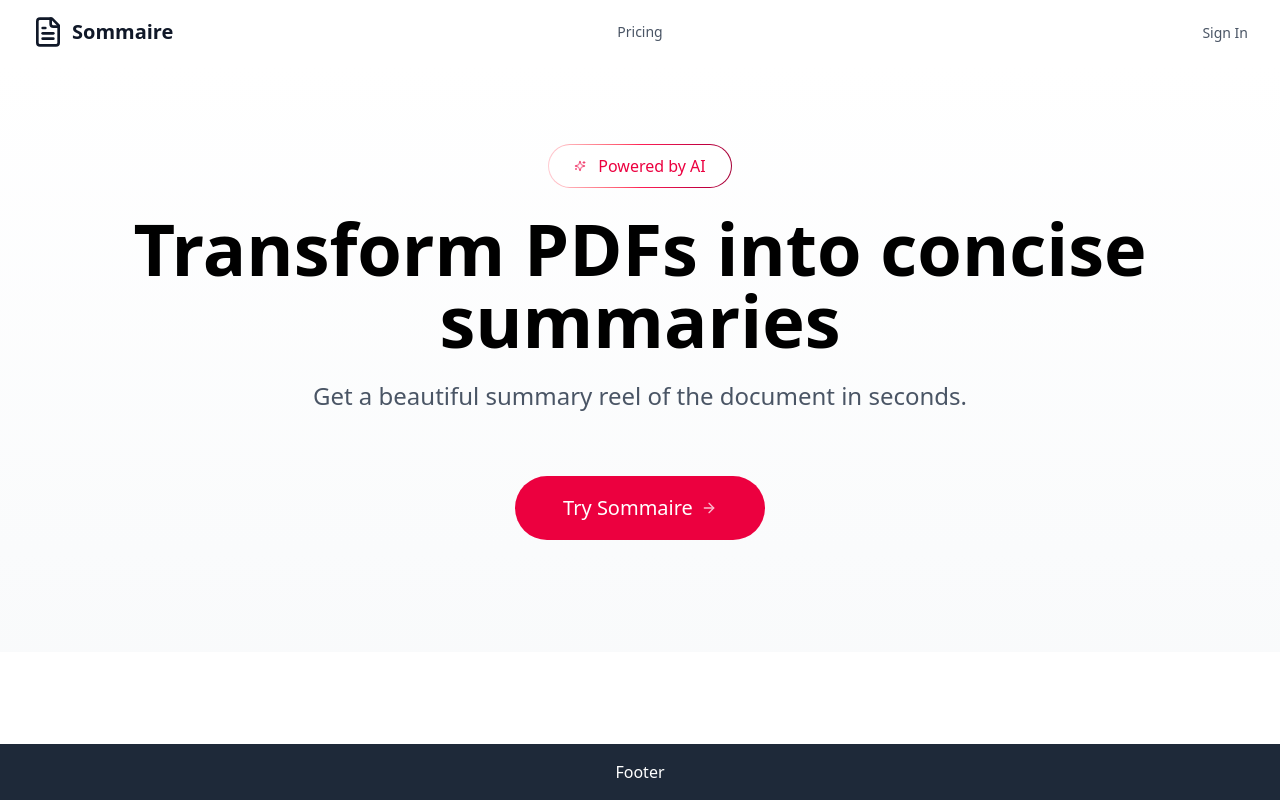
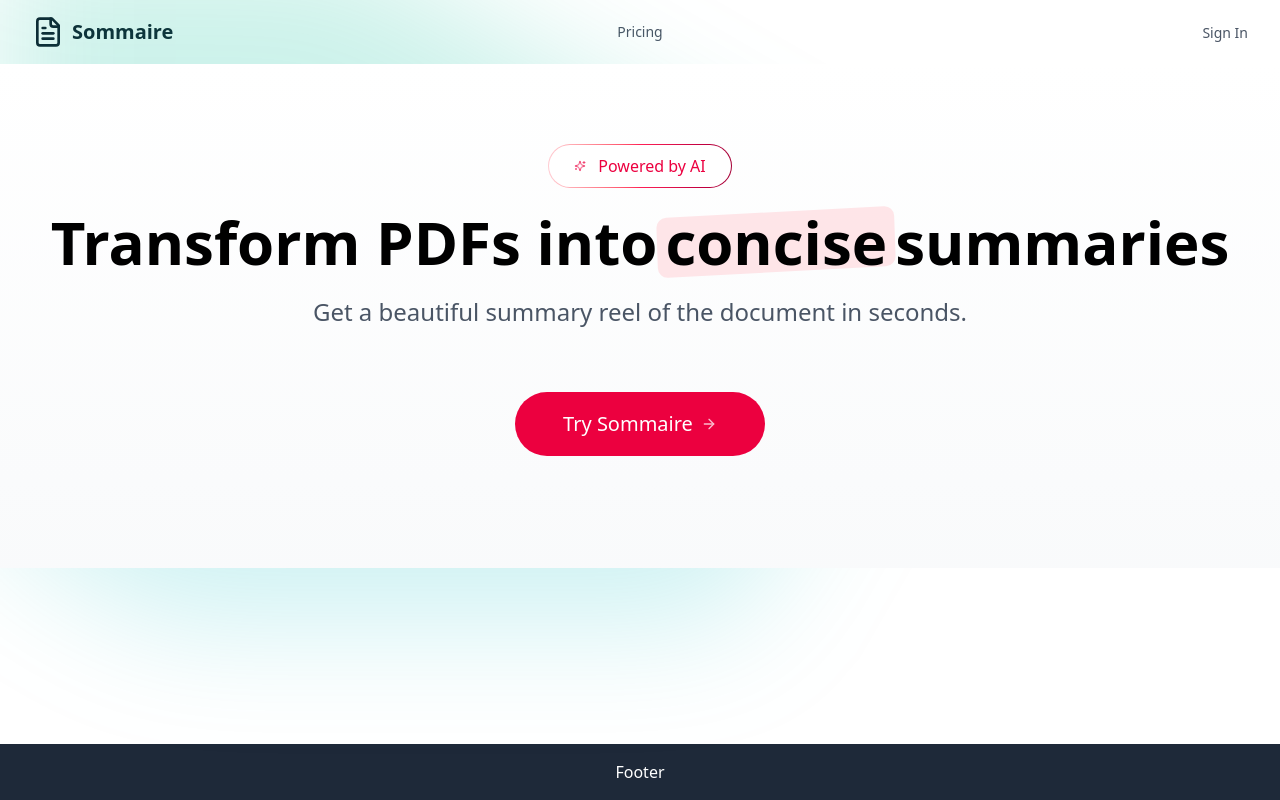
Before and after one commit to aakashsaini09/sommaire, a Next.js app: page / in a window 1280 px wide. Built offline with nearby package versions, Linux system fonts and the light colour scheme.

Commit message:
bg-gradient

```diff
--- a/app/page.tsx
+++ b/app/page.tsx
@@ -1,9 +1,13 @@
+import BgGradient from "@/components/common/bg-gradient";
 import HeroSection from "@/components/home/hero-section";
 
 export default function Home() {
   return (
     <div className="relative w-full h-full">
-      <HeroSection/>
+      <div className="flex flex-col">
+      <BgGradient/>
+        <HeroSection/>
+      </div>
       {/* <DemoSection/> */}
       {/* <HowItWorkSection/>
       <PricingSection/>
--- /dev/null
+++ b/components/common/bg-gradient.tsx
@@ -0,0 +1,23 @@
+export default function BgGradient( {
+    children,
+    className
+}: {
+    children?: React.ReactNode;
+    className?: string;
+}) {
+    return (
+        <div className={`relative isolate ${className}`}>
+            <div
+                aria-hidden="true"
+                className="pointer-events-none absolute inset-x-0 -top-40 -z-10 transform-gpu overflow-hidden blur-3xl sm:-top-30">
+                    <div
+                        style={{
+                            clipPath:
+                                'polygon(50% 0%, 61% 35%, 98% 35%, 68% 57%, 79% 91%, 50%, 70%, 21%, 91%, 32%, 57%, 2% 35%, 39% 35%)',
+                        }}
+                        className="relative left-[calc(50%-11rem] aspect-1155/678 w-[36.125rem] -translate-x-1/2 rotate-[30deg] bg-linear-to-br from-emerald-500 via-teal-500 to-cyan-500 opacity-20  sm:left-[calc(50%-30%)] sm:w-[72rem]"></div>
+                </div>
+            {children}
+        </div>
+    )
+}
--- a/components/home/hero-section.tsx
+++ b/components/home/hero-section.tsx
@@ -5,15 +5,20 @@
 
 export default function HeroSection() {
     return <section className="relative flex flex-col items-center w-full justify-center lg:px-12 py-16 sm:py-20 lg:pb-28 transition-all animate-in text-center bg-gradient-to-b from-white to-gray-50">
-        <div className="">
                 <div className="relative p-[1px] overflow-hidden rounded-full bg-linear-to-r from-rose-200 via-rose-500 to-rose-800 animate-gradient-x cursor-pointer group">
                     <Badge variant={"secondary"} className="relative px-6 py-2 text-base font-medium bg-white rounded-full group-hover:bg-gray-50 transition-colors duration-200">
                         <Sparkles className="h-6 w-6 mr-2 text-rose-600 animate-pulse"/>
                         <p className="text-base text-rose-600">Powered by AI</p>
                     </Badge>
                 </div>
-            </div>
-            <h1 className="font-bold py-6 text-center">Transform PDFs into concise summaries</h1>
+            <h1 className="font-bold py-6 text-center text-6xl text-black">
+                Transform PDFs into
+                <span className="relative inline-block">
+                    <span className="relative z-10 px-2">concise</span>
+                    <span className="absolute inset-0 bg-rose-200/50 -rotate-2 rounded-lg transform -skew-y-1" aria-hidden="true"></span>
+                </span>
+                summaries
+            </h1>
             <h2 className="text-lg sm:text-xl lg:text-2xl text-center px-4 lg:px-0 lg:max-w-4xl text-gray-600">Get a beautiful summary reel of the document in seconds.</h2>
             <div>
                 <Button variant={'link'} className="text-white mt-6 text-base sm:text-lg lg:text-xl rounded-full px-8 sm:px-10 lg:px-12 py-6 sm:py-7 lg:py-8 lg:mt-16">
```
